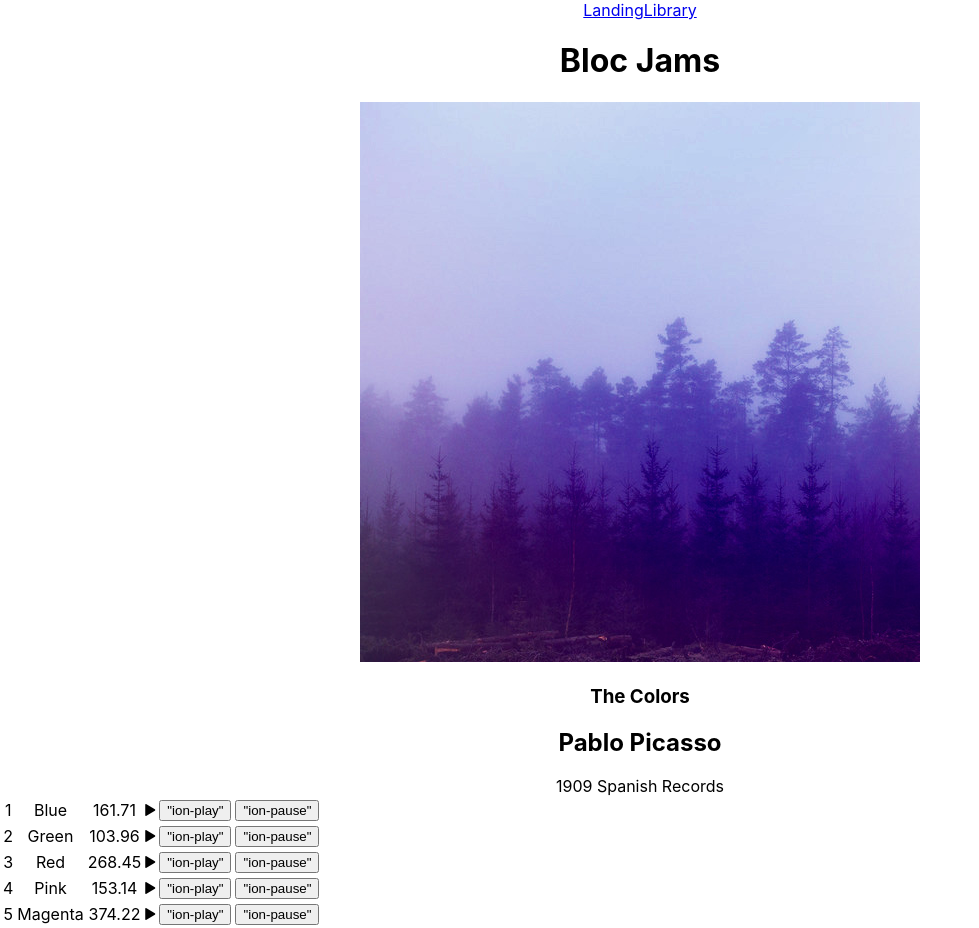
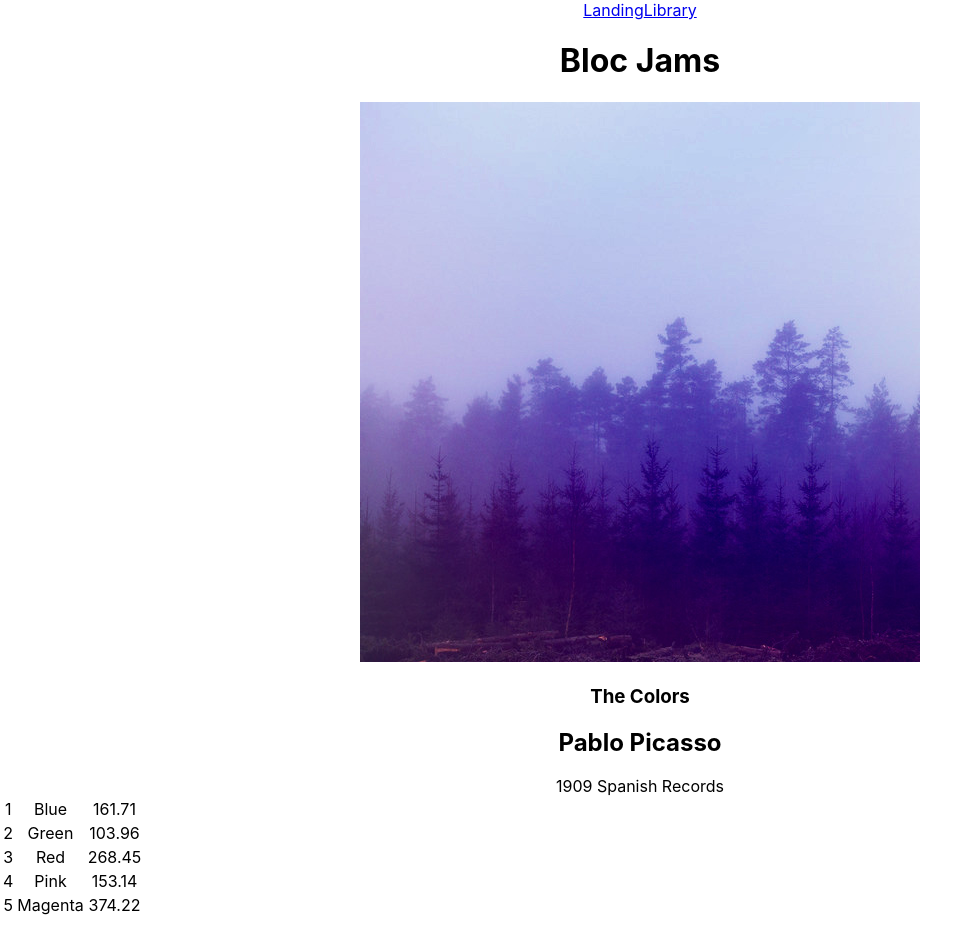
Before and after one commit to peskywabbit1/bloc-jams-react, a React (Create React App) app: page /album/the-colors in a window 1280 px wide. Shown: the whole page, without its empty margins (0-979 px from the left). Built offline with nearby package versions, Linux system fonts and the light colour scheme.

Commit message:
Audio Playback complete

```diff
--- a/public/index.html
+++ b/public/index.html
@@ -22,7 +22,7 @@
       work correctly both with client-side routing and a non-root public URL.
       Learn how to configure a non-root public URL by running `npm run build`.
     -->
-    <link rel="stylesheet" type="text/css" href="http://code.ionicframework.com/ionicons/2.0.1/css/ionicons.min.css" />
+    <link rel="stylesheet" type="text/css" href="https://unpkg.com/ionicons@4.2.4/dist/css/ionicons.min.css">
     <title>React App</title>
   </head>
   <body>
--- a/src/components/Album.js
+++ b/src/components/Album.js
@@ -42,29 +42,29 @@ class Album extends Component {
       this.play();
     }
   }
+
   onMouseEnter(song) {
     this.setState({
-      hoveredSong: className="ion-play"
+      hoveredSong: song
     });
   }
 
-  onMouseLeave(song) {
+  onMouseLeave() {
     this.setState({
-      hoveredSong: className="ion-pause"
+      hoveredSong: null
     });
   }
 
-  getIconForSong(song) {
-    const isHovered = this.state.currentSong === this.state.hoveredSong;
-
-    if (this.state.isHovered && !this.isPlaying) {
-      return this.onMouseEnter(song);
-    } else if (this.state.isHovered && this.isPlaying) {
-      return this.onMouseLeave(song);
+  getIconForSong(song, index) {
+    if (this.state.currentSong === song && this.state.isPlaying) {
+      return <span className='icon ion-md-pause'></span>
+    } else if (song === this.state.hoveredSong) {
+      return <span className='icon ion-md-play'></span>
     } else {
-      return this.hoveredSong();
+      return index + 1
     }
   }
+
 
   render() {
     return (
@@ -92,15 +92,13 @@ class Album extends Component {
               <tr
                 className="song"
                 key={index}
-                onClick={() => this.handleSongClick(song)}>
-                <td><span>{index + 1}</span></td>
+                onClick={() => this.handleSongClick(song)}
+                onMouseEnter={() => this.onMouseEnter(song)}
+                onMouseLeave={() => this.onMouseLeave()}
+              >
+                <td>{this.getIconForSong(song, index)}</td>
                 <td>{song.title}</td>
                 <td>{song.duration}</td>
-                <td><span className={this.state.isPlaying ? "ion-pause" : "ion-play"}></span></td>
-                <td><button onMouseEnter={() => this.state.onMouseEnter(song)}>
-                "ion-play"</button></td>
-                <td><button onMouseLeave={() => this.state.onMouseLeave(song)}>
-                "ion-pause"</button></td>
               </tr>
             )}
           </tbody>
```
